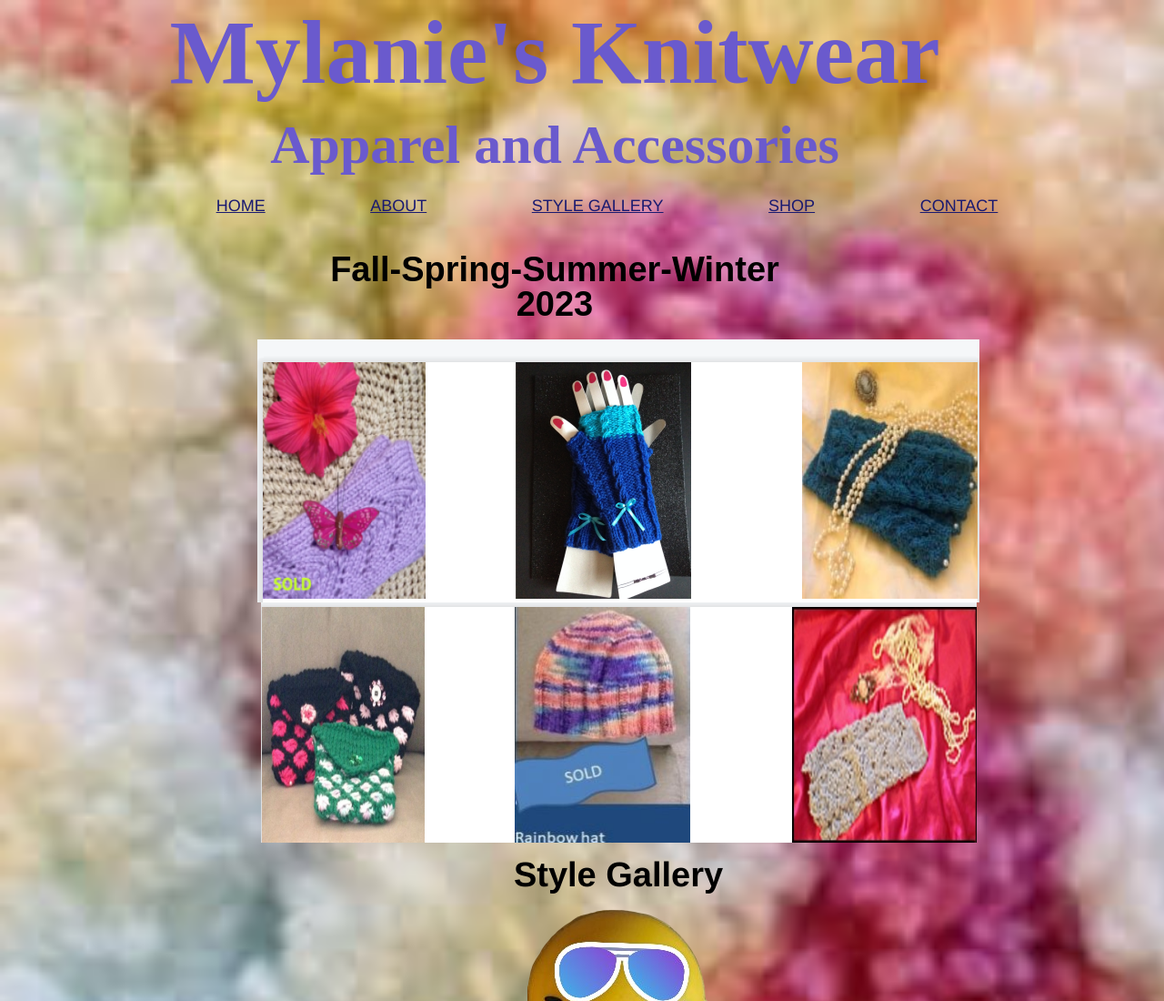
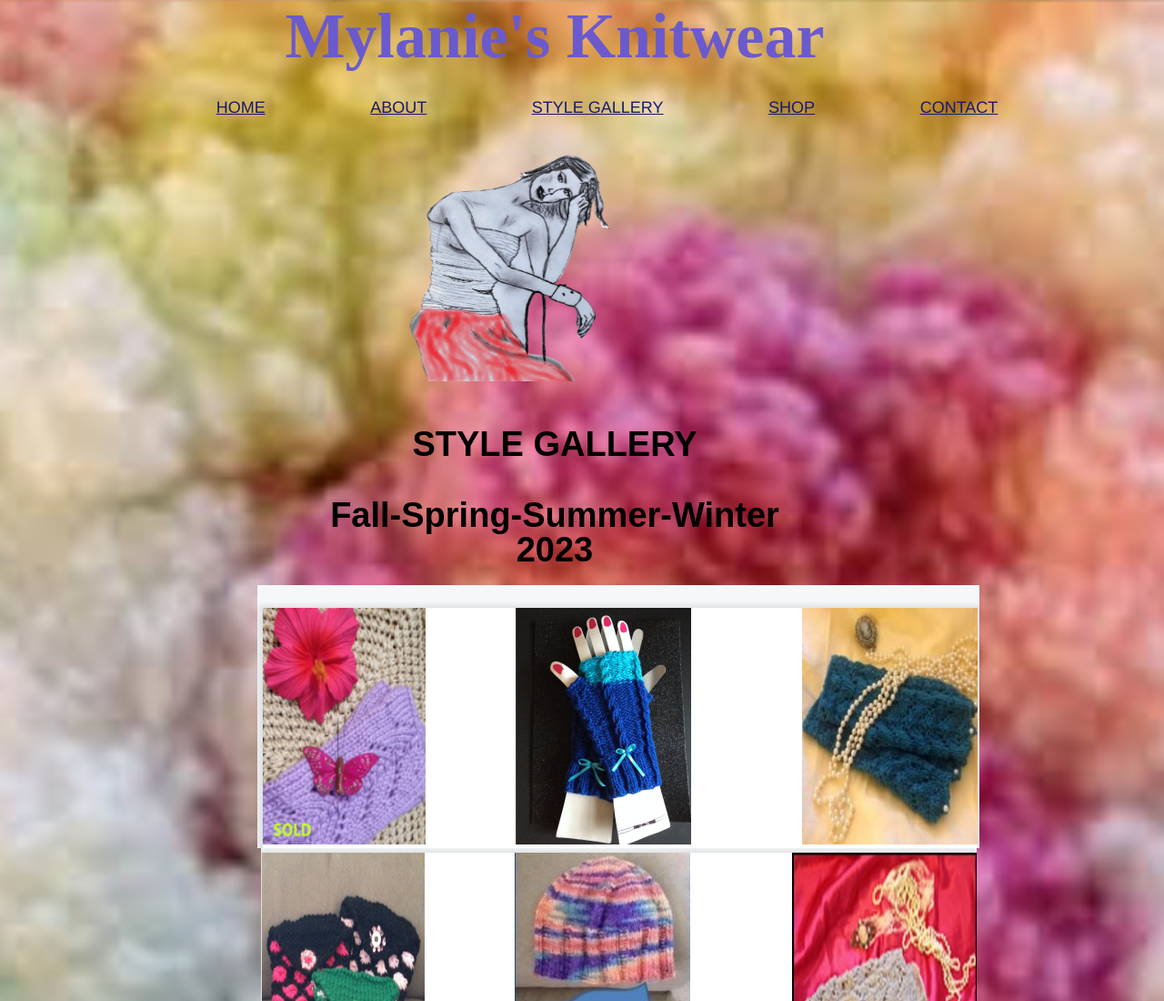
Before and after one commit to alvaradomylanie/mylanies-website, a plain HTML site: page style gallery/index.html in a window 1280 px wide. Shown: the top 1100 px of the page at 91% size. Drawn offline with Linux system fonts and the light colour scheme; a web font is replaced by a local one.

Commit message:
Updated files 10-17-2023

```diff
--- a/css/main.css
+++ b/css/main.css
@@ -17,9 +17,9 @@ body {
     color: slateblue;
 }
 
-header h1 {
+.content-wrapper h1 {
     font-family: 'Shantell Sans';
-    font-size: 100px;
+    font-size: 70px;
     color: slateblue;
     clear: both;
     width: 1000px;
@@ -33,7 +33,7 @@ header h1 {
 header h2 {
     font-family: 'Shantell Sans';
     color: slateblue;
-    font-size: 60px;
+    font-size: 10px;
     margin-left: 200px;
     margin-right: 200px;
     padding-top: 5px;
@@ -273,7 +273,7 @@ contact #email-header {
 }
 
 
-/****** Style Gallery ******/
+/****** Style Gallery Page ******/
 body {
     background: url('../img/pompom background.jpg');
     background-size: cover;
@@ -284,15 +284,26 @@ body {
 }
 
 
+
+#gallery p {
+    color: black;
+    font-family: arial;
+}
+
+
 .homepage-hero {
     width: 300px;
     text-align: center;
     color: slateblue;
 }
 
+::-webkit-scrollbar- {
+    display: hidden;
+}
+
 header h1 {
     font-family: 'Shantell Sans';
-    font-size: 100px;
+    font-size: 5px;
     color: slateblue;
     clear: both;
     width: 1000px;
@@ -306,7 +317,7 @@ header h1 {
 header h2 {
     font-family: 'Shantell Sans';
     color: slateblue;
-    font-size: 60px;
+    font-size: px;
     margin-left: 200px;
     margin-right: 200px;
     padding-top: 5px;
@@ -321,7 +332,7 @@ header h3 {
 
 .homepage-hero img {
     width: 250px;
-    height: 250px;
+    height: 199px;
     margin-left: 500px;
     margin-right: 400px;
     margin-top: 0;
--- a/style gallery/index.html
+++ b/style gallery/index.html
@@ -1,6 +1,6 @@
 <html>
     <head>
-        <title>MYLANIE'S KNITWEAR</title>
+        <title></title>
         <link rel="stylesheet" href="../css/normalize.css">
 	    <link rel="stylesheet" href="../css/main.css">
 	    <link rel="preconnect" href="https://fonts.googleapis.com">
@@ -11,19 +11,22 @@
     <body>
         <header class="homepage-hero">
             <div class="content-wrapper">
-                <h1><span>Mylanie's Knitwear</span></h1>
-                    <h2>Apparel and Accessories</h2>
+                <h1>Mylanie's Knitwear</h1>
                 <nav>
                     <ul>
                         <li><a href="../index.html">Home</a></li>
                         <li><a href="../index.html">About</a></li>
                         <li><a href="#">Style Gallery</a></li>
-                        <li><a href="../Shop/index.html#stylegallery/index.html#mylanies-knitwear-files/Shop/index.html">Shop</a></li>
+                        <li><a href="../Shop/index.html#stylegallery/index.html#mylanies-website-files/Shop/index.html">Shop</a></li>
                         <li><a href="../alvaradomylanie@gmail.com>">Contact</a></li>
                     </ul>
                 </nav>
             </div>
             <div id="Gallery">
+                    <div class="content-wrapper">
+                        <center><img src="../img/spotlight-rogue-2-PhotoRoom.png-PhotoRoom.png" alt="spotlight rogue 2"></center>
+                        <center><p><span><strong>STYLE GALLERY</strong></span></p></center>
+                    </div>
                 <div class="content-wrapper">
                     <center><p><strong>Fall-Spring-Summer-Winter<br>2023</strong></p></center>
                 </div>
```
Also changed, not shown: Shop/index.html (+4 -5 lines), index.html (+2 -3 lines).
